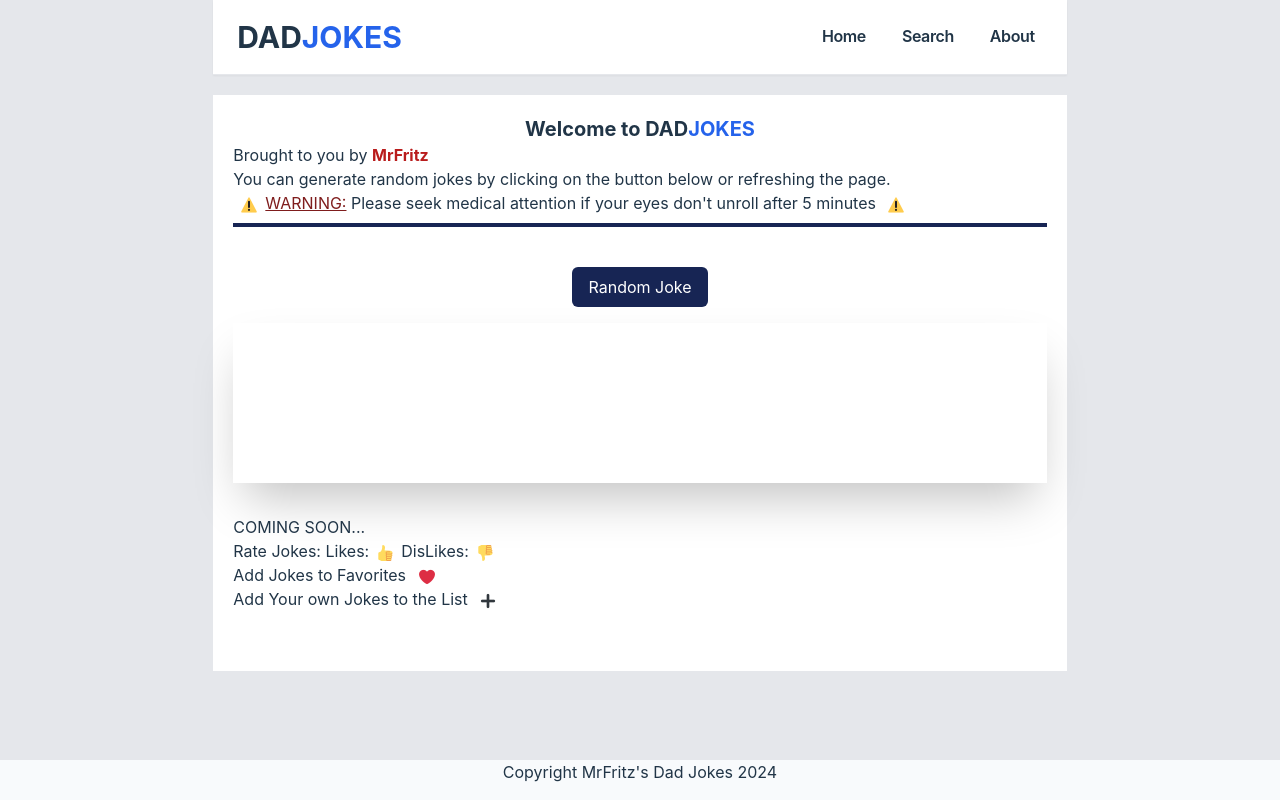
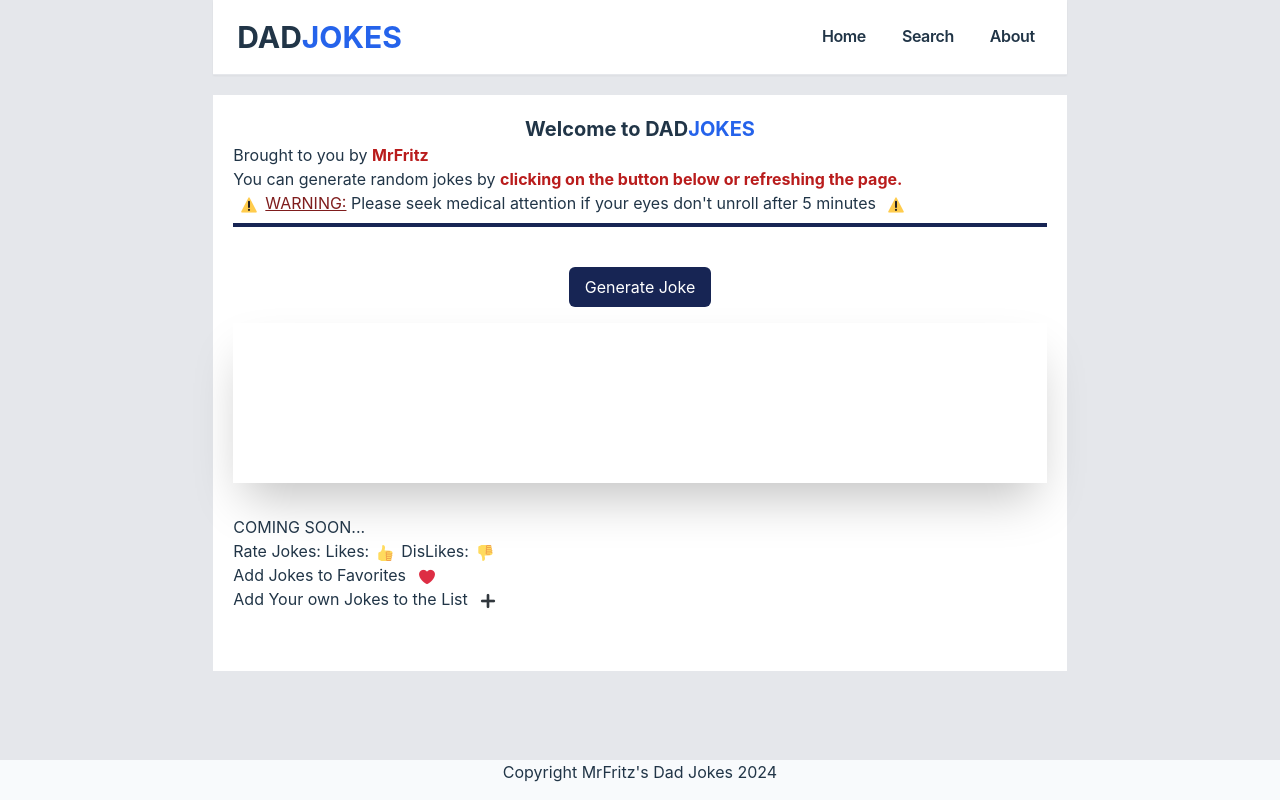
Before and after one commit to mrfritzg/dadjokes, a React (Vite) app in the folder client/: page / in a window 1280 px wide. Built offline with nearby package versions, Linux system fonts and the light colour scheme; no server answers.

Commit message:
changed fonts and wording on landing page

```diff
--- a/client/src/pages/Landing.jsx
+++ b/client/src/pages/Landing.jsx
@@ -33,8 +33,10 @@ const Landing = () => {
           <span className="text-red-700 font-bold">MrFritz</span>{" "}
         </h3>
         <h4>
-          You can generate random jokes by clicking on the button below or
-          refreshing the page.
+          You can generate random jokes by{" "}
+          <span className="font-bold text-red-700">
+            clicking on the button below or refreshing the page.
+          </span>
         </h4>
         <p>
           <img src={warning} alt="warning" className="inline-block px-2" />
@@ -48,7 +50,7 @@ const Landing = () => {
           className="bg-blue-950 text-white px-4 py-2 rounded-md mb-4 hover:bg-blue-700"
           onClick={getRandomJoke}
         >
-          Random Joke
+          Generate Joke
         </button>
         <div className=" m-auto h-40 justify-center items-center flex shadow-2xl">
           <h4 className="p-4 font-bold"> {randomJoke.joke}</h4>
```
